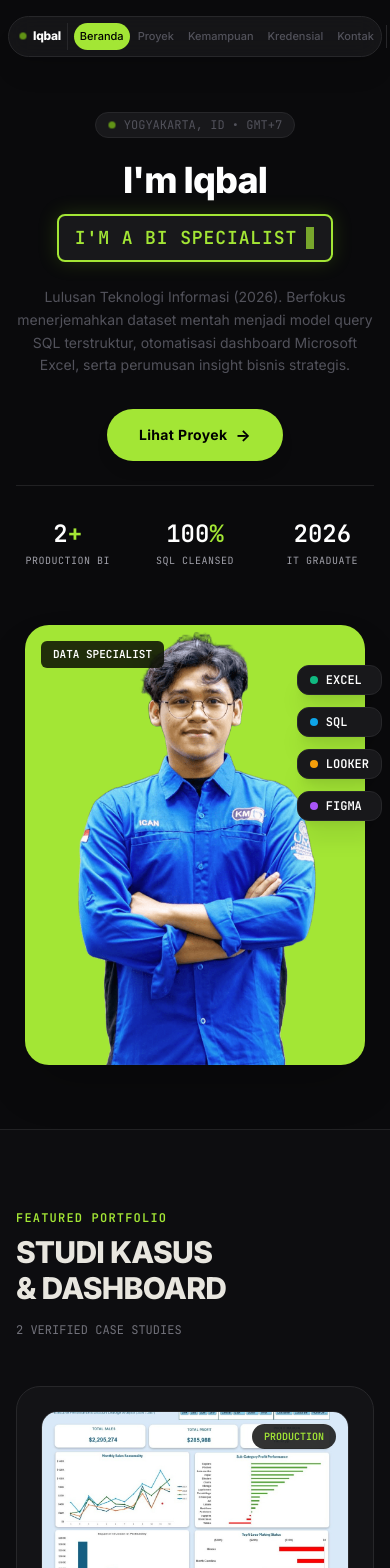
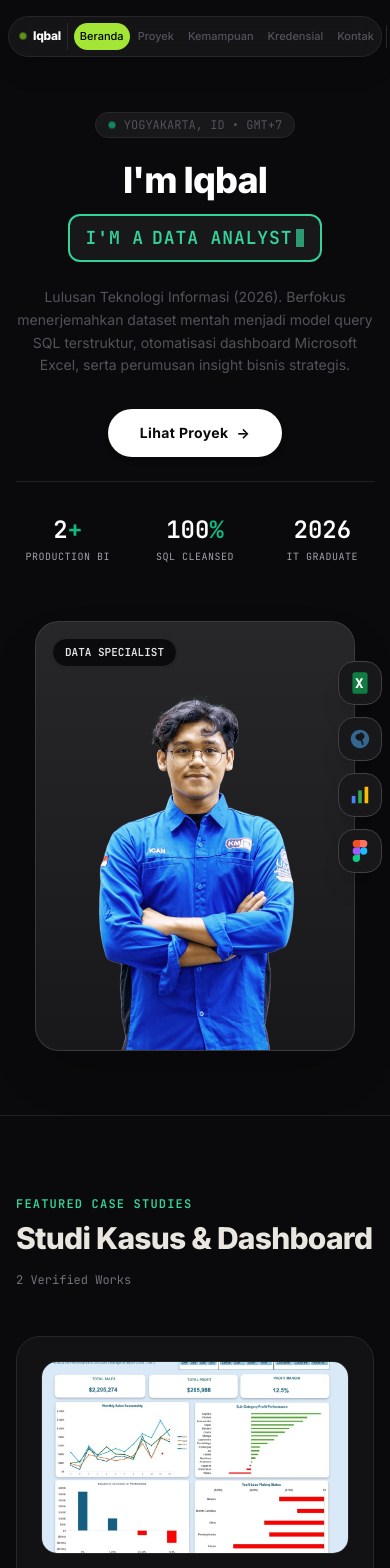
Before and after one commit to qivoradev/portofolio-iqbal, a React (Vite) app: page / in a window 390 px wide. Shown: the top 1568 px of the page. Built offline with nearby package versions, Linux system fonts and the light colour scheme.

Commit message:
feat: clean studio card, precise typewriter, official tool SVG logos, and full light/dark mode support

```diff
--- a/src/App.jsx
+++ b/src/App.jsx
@@ -70,7 +70,7 @@ function AppContent() {
           type="button"
           onClick={() => window.scrollTo({ top: 0, behavior: 'smooth' })}
           aria-label="Kembali ke Atas"
-          className="fixed bottom-6 right-6 z-40 p-3 rounded-full bg-zinc-900/90 text-zinc-300 border border-zinc-800 shadow-2xl hover:border-lime-400 hover:text-lime-400 transition-all cursor-pointer backdrop-blur-md"
+          className="fixed bottom-6 right-6 z-40 p-3 rounded-full bg-white/90 dark:bg-zinc-900/90 text-zinc-700 dark:text-zinc-300 border border-zinc-200 dark:border-zinc-800 shadow-xl hover:border-emerald-500 hover:text-emerald-500 transition-all cursor-pointer backdrop-blur-md"
         >
           <svg className="w-4 h-4" fill="none" viewBox="0 0 24 24" stroke="currentColor">
             <path strokeLinecap="round" strokeLinejoin="round" strokeWidth={2.5} d="M5 10l7-7m0 0l7 7m-7-7v18" />
--- a/src/components/Footer.jsx
+++ b/src/components/Footer.jsx
@@ -2,7 +2,7 @@ import React from 'react';
 
 export default function Footer() {
   return (
-    <footer className="bg-[#0a0a0c] text-zinc-500 text-xs font-mono border-t border-zinc-800/80 py-8 px-6 transition-colors">
+    <footer className="bg-white dark:bg-[#0a0a0c] text-zinc-500 dark:text-zinc-400 text-xs font-mono border-t border-zinc-200 dark:border-zinc-800/80 py-8 px-6 transition-colors">
       <div className="max-w-6xl mx-auto flex flex-col sm:flex-row items-center justify-between gap-4">
         {/* Kiri */}
         <div>
@@ -13,8 +13,8 @@ export default function Footer() {
 
         {/* Kanan */}
         <div className="flex items-center gap-2 shrink-0">
-          <span className="w-2 h-2 rounded-full bg-lime-400 inline-block animate-pulse" />
-          <span className="text-zinc-400">Available for full-time roles</span>
+          <span className="w-2 h-2 rounded-full bg-emerald-500 inline-block animate-pulse" />
+          <span className="text-zinc-600 dark:text-zinc-400">Available for full-time roles</span>
         </div>
       </div>
     </footer>
--- a/src/components/Hero.jsx
+++ b/src/components/Hero.jsx
@@ -1,49 +1,40 @@
 import React, { useState, useEffect } from 'react';
 import defaultAvatar from '../assets/profile.png';
 
-const ROLES = [
-  "I'M A DATA ANALYST",
-  "I'M A BI SPECIALIST",
-  "I'M A SQL MODELER"
-];
-
 export default function Hero({ language = 'id', profilePic } = {}) {
-  const imageSrc = profilePic || defaultAvatar || '/profile.png';
-
-  const [roleIndex, setRoleIndex] = useState(0);
-  const [text, setText] = useState('');
+  const avatarSrc = profilePic || defaultAvatar || '/profile.png';
+  const fullWord = "DATA ANALYST";
+  const [displayedWord, setDisplayedWord] = useState('');
   const [isDeleting, setIsDeleting] = useState(false);
 
+  // Animasi Typewriter khusus untuk kata "DATA ANALYST"
   useEffect(() => {
-    const currentRole = ROLES[roleIndex];
-    const typingSpeed = isDeleting ? 40 : 80;
+    const typingSpeed = isDeleting ? 50 : 100;
 
     const timer = setTimeout(() => {
-      if (!isDeleting && text === currentRole) {
-        setTimeout(() => setIsDeleting(true), 1500);
-      } else if (isDeleting && text === '') {
+      if (!isDeleting && displayedWord === fullWord) {
+        setTimeout(() => setIsDeleting(true), 2000);
+      } else if (isDeleting && displayedWord === '') {
         setIsDeleting(false);
-        setRoleIndex((prev) => (prev + 1) % ROLES.length);
       } else {
-        setText(currentRole.substring(0, isDeleting ? text.length - 1 : text.length + 1));
+        setDisplayedWord(fullWord.substring(0, isDeleting ? displayedWord.length - 1 : displayedWord.length + 1));
       }
     }, typingSpeed);
 
     return () => clearTimeout(timer);
-  }, [text, isDeleting, roleIndex]);
+  }, [displayedWord, isDeleting]);
 
   return (
     <section id="home" className="pt-28 pb-16 sm:pt-36 sm:pb-24 bg-zinc-50 dark:bg-[#0a0a0c] text-zinc-900 dark:text-white transition-colors overflow-hidden">
       <div className="max-w-6xl mx-auto px-4 sm:px-6 lg:px-8">
 
-        {/* Layout Grid: Rata tengah di Mobile, Split di Desktop */}
-        <div className="grid grid-cols-1 lg:grid-cols-12 gap-10 lg:gap-8 items-center">
+        <div className="grid grid-cols-1 lg:grid-cols-12 gap-12 lg:gap-8 items-center">
 
-          {/* Kolom Teks (7 Kolom) */}
+          {/* Kolom Kiri: Teks & Metrik (7 Kolom) */}
           <div className="lg:col-span-7 text-center lg:text-left flex flex-col items-center lg:items-start space-y-6">
 
-            <div className="inline-flex items-center gap-2 px-3 py-1 rounded-full bg-zinc-200/70 dark:bg-zinc-900 border border-zinc-300 dark:border-zinc-800 text-xs font-mono text-zinc-600 dark:text-zinc-400">
-              <span className="w-2 h-2 rounded-full bg-lime-500 animate-pulse" />
+            <div className="inline-flex items-center gap-2 px-3 py-1 rounded-full bg-zinc-200/60 dark:bg-zinc-900 border border-zinc-300 dark:border-zinc-800 text-xs font-mono text-zinc-600 dark:text-zinc-400">
+              <span className="w-2 h-2 rounded-full bg-emerald-500 animate-pulse" />
               <span>YOGYAKARTA, ID • GMT+7</span>
             </div>
 
@@ -52,37 +43,38 @@ export default function Hero({ language = 'id', profilePic } = {}) {
                 I'm Iqbal
               </h1>
 
-              {/* Tag Box Aksen Neon Hijau dengan Typewriter */}
+              {/* Tag Box: "I'M A " Statis, Hanya "DATA ANALYST" yang Mengetik */}
               <div className="mt-4 inline-block">
-                <div className="px-4 py-2 bg-white dark:bg-zinc-900 border-2 border-lime-500 dark:border-lime-400 rounded-lg shadow-[0_0_20px_rgba(132,204,22,0.2)] flex items-center gap-1 font-mono font-bold text-lg sm:text-2xl text-lime-600 dark:text-lime-400 tracking-wider">
-                  <span>{text}</span>
-                  <span className="w-2.5 h-6 bg-lime-500 dark:bg-lime-400 inline-block animate-pulse ml-1" />
+                <div className="px-4 py-2 bg-white dark:bg-zinc-900 border-2 border-emerald-500/80 dark:border-emerald-400 rounded-xl shadow-sm flex items-center font-mono font-bold text-lg sm:text-2xl text-emerald-600 dark:text-emerald-400 tracking-wider">
+                  <span className="mr-2">I'M A</span>
+                  <span>{displayedWord}</span>
+                  <span className="w-2 h-5 sm:h-6 bg-emerald-500 dark:bg-emerald-400 inline-block animate-pulse ml-1" />
                 </div>
               </div>
             </div>
 
-            <p className="text-sm sm:text-base text-zinc-600 dark:text-zinc-400 leading-relaxed max-w-xl font-sans">
+            <p className="text-sm sm:text-base text-zinc-600 dark:text-zinc-300 leading-relaxed max-w-xl font-sans">
               {language === 'en'
                 ? 'Information Technology Graduate (2026). Specializing in turning complex relational schemas into clean SQL models, automated Microsoft Excel dashboards, and executive business insights.'
                 : 'Lulusan Teknologi Informasi (2026). Berfokus menerjemahkan dataset mentah menjadi model query SQL terstruktur, otomatisasi dashboard Microsoft Excel, serta perumusan insight bisnis strategis.'}
             </p>
 
-            {/* Tombol Tunggal (Lihat Proyek) */}
+            {/* Tombol Utama Tunggal */}
             <div className="pt-2">
               <a
                 href="#projects"
-                className="px-8 py-3.5 rounded-full bg-lime-400 hover:bg-lime-300 text-black font-bold text-sm tracking-wide transition-all shadow-lg hover:shadow-lime-400/25 inline-flex items-center gap-2 transform hover:scale-105 active:scale-95 cursor-pointer"
+                className="px-8 py-3.5 rounded-full bg-zinc-900 dark:bg-white text-white dark:text-zinc-950 hover:bg-emerald-600 dark:hover:bg-emerald-400 font-bold text-sm tracking-wide transition-all shadow-md inline-flex items-center gap-2 cursor-pointer"
               >
                 <span>{language === 'en' ? 'Explore Works' : 'Lihat Proyek'}</span>
-                <span className="text-base">→</span>
+                <span>→</span>
               </a>
             </div>
 
-            {/* Metrik Statistik */}
-            <div className="grid grid-cols-3 gap-6 sm:gap-8 pt-8 border-t border-zinc-200 dark:border-zinc-800/80 w-full max-w-lg font-mono text-center lg:text-left">
+            {/* Metrik Portofolio Bersih */}
+            <div className="grid grid-cols-3 gap-6 pt-8 border-t border-zinc-200 dark:border-zinc-800/80 w-full max-w-md font-mono text-center lg:text-left">
               <div>
                 <span className="text-2xl sm:text-3xl font-black text-zinc-900 dark:text-white block">
-                  2<span className="text-lime-500 dark:text-lime-400">+</span>
+                  2<span className="text-emerald-500">+</span>
                 </span>
                 <span className="text-[10px] sm:text-xs text-zinc-500 dark:text-zinc-400 uppercase tracking-wider block mt-0.5">
                   Production BI
@@ -90,7 +82,7 @@ export default function Hero({ language = 'id', profilePic } = {}) {
               </div>
               <div>
                 <span className="text-2xl sm:text-3xl font-black text-zinc-900 dark:text-white block">
-                  100<span className="text-lime-500 dark:text-lime-400">%</span>
+                  100<span className="text-emerald-500">%</span>
                 </span>
                 <span className="text-[10px] sm:text-xs text-zinc-500 dark:text-zinc-400 uppercase tracking-wider block mt-0.5">
                   SQL Cleansed
@@ -108,47 +100,65 @@ export default function Hero({ language = 'id', profilePic } = {}) {
 
           </div>
 
-          {/* Kolom Kanan: Blok Neon Green + Foto Profil Besar HD Menjulang */}
-          <div className="lg:col-span-5 relative flex justify-center mt-4 lg:mt-0">
+          {/* Kolom Kanan: Foto Profil Studio Card + Logo Tools Asli (5 Kolom) */}
+          <div className="lg:col-span-5 relative flex justify-center mt-2 lg:mt-0">
 
-            {/* Box Neon Green Besar */}
-            <div className="relative w-full max-w-[340px] sm:max-w-[400px] h-[440px] sm:h-[500px] rounded-3xl bg-lime-400 dark:bg-lime-400 overflow-hidden shadow-2xl flex items-end justify-center">
+            {/* Studio Card (Bukan Green Screen, Melainkan Modern Studio Card) */}
+            <div className="relative w-full max-w-[320px] sm:max-w-[380px] h-[430px] sm:h-[490px] rounded-3xl bg-gradient-to-b from-zinc-200 via-zinc-100 to-zinc-300 dark:from-zinc-800 dark:via-zinc-850 dark:to-zinc-900 border border-zinc-300 dark:border-zinc-700/80 overflow-hidden shadow-2xl flex items-end justify-center">
 
-              {/* Foto Profil: Skala besar mengisi box dari dasar */}
               <img
-                src={imageSrc}
+                src={avatarSrc}
                 alt="Iqbal Dwi Fathonah"
-                className="w-full h-full object-cover object-bottom scale-125 origin-bottom"
+                className="w-full h-full object-cover object-bottom scale-110 origin-bottom"
                 onError={(e) => {
                   e.currentTarget.onerror = null;
                   e.currentTarget.src = '/profile.png';
                 }}
               />
 
-              {/* Tag Status di sudut kiri atas foto */}
-              <div className="absolute top-4 left-4 px-3 py-1 rounded-md bg-black/80 backdrop-blur-md text-white font-mono text-[11px] font-bold">
+              <div className="absolute top-4 left-4 px-3 py-1 rounded-full bg-white/90 dark:bg-zinc-950/90 backdrop-blur-md border border-zinc-200 dark:border-zinc-800 text-zinc-800 dark:text-zinc-200 font-mono text-[11px] font-semibold shadow-sm">
                 DATA SPECIALIST
               </div>
             </div>
 
-            {/* Floating Tools Badges Melayang di Kanan */}
+            {/* Floating Tools Badges dengan Logo Asli */}
             <div className="absolute -right-2 sm:-right-6 top-10 flex flex-col gap-3">
-              <div className="px-3 py-1.5 rounded-xl bg-white dark:bg-zinc-900 border border-zinc-200 dark:border-zinc-800 shadow-xl flex items-center gap-2 text-xs font-mono font-bold text-zinc-900 dark:text-white">
-                <span className="w-2 h-2 rounded-full bg-emerald-500" />
-                <span>EXCEL</span>
+
+              {/* Microsoft Excel */}
+              <div className="w-11 h-11 rounded-2xl bg-white dark:bg-zinc-900 border border-zinc-200 dark:border-zinc-700 shadow-xl flex items-center justify-center p-2 transform hover:scale-110 transition-transform cursor-pointer" title="Microsoft Excel">
+                <svg className="w-full h-full" viewBox="0 0 24 24">
+                  <path fill="#107C41" d="M16.5 2H7.5A2.5 2.5 0 0 0 5 4.5v15A2.5 2.5 0 0 0 7.5 22h9a2.5 2.5 0 0 0 2.5-2.5v-15A2.5 2.5 0 0 0 16.5 2z"/>
+                  <path fill="#FFF" d="M7.7 7.5l2.6 4.5-2.6 4.5h2.1l1.5-2.9 1.5 2.9h2.1l-2.6-4.5 2.6-4.5h-2.1l-1.5 2.9-1.5-2.9H7.7z"/>
+                </svg>
               </div>
-              <div className="px-3 py-1.5 rounded-xl bg-white dark:bg-zinc-900 border border-zinc-200 dark:border-zinc-800 shadow-xl flex items-center gap-2 text-xs font-mono font-bold text-zinc-900 dark:text-white">
-                <span className="w-2 h-2 rounded-full bg-sky-500" />
-                <span>SQL</span>
+
+              {/* PostgreSQL / SQL */}
+              <div className="w-11 h-11 rounded-2xl bg-white dark:bg-zinc-900 border border-zinc-200 dark:border-zinc-700 shadow-xl flex items-center justify-center p-2.5 transform hover:scale-110 transition-transform cursor-pointer" title="SQL / PostgreSQL">
+                <svg className="w-full h-full" viewBox="0 0 24 24" fill="#336791">
+                  <path d="M12 2C6.48 2 2 6.48 2 12s4.48 10 10 10 10-4.48 10-10S17.52 2 12 2zm0 3c2.76 0 5 1.79 5 4 0 1.54-1.09 2.87-2.69 3.56l1.92 5.44-1.88.66-1.74-4.94C12.4 13.9 12.2 13.9 12 13.9c-2.76 0-5-1.79-5-4s2.24-4 5-4z"/>
+                </svg>
               </div>
-              <div className="px-3 py-1.5 rounded-xl bg-white dark:bg-zinc-900 border border-zinc-200 dark:border-zinc-800 shadow-xl flex items-center gap-2 text-xs font-mono font-bold text-zinc-900 dark:text-white">
-                <span className="w-2 h-2 rounded-full bg-amber-500" />
-                <span>LOOKER</span>
+
+              {/* Looker Studio */}
+              <div className="w-11 h-11 rounded-2xl bg-white dark:bg-zinc-900 border border-zinc-200 dark:border-zinc-700 shadow-xl flex items-center justify-center p-2.5 transform hover:scale-110 transition-transform cursor-pointer" title="Google Looker Studio">
+                <svg className="w-full h-full" viewBox="0 0 24 24">
+                  <path fill="#4285F4" d="M3 13h4v8H3z"/>
+                  <path fill="#34A853" d="M10 7h4v14h-4z"/>
+                  <path fill="#FBBC05" d="M17 3h4v18h-4z"/>
+                </svg>
               </div>
-              <div className="px-3 py-1.5 rounded-xl bg-white dark:bg-zinc-900 border border-zinc-200 dark:border-zinc-800 shadow-xl flex items-center gap-2 text-xs font-mono font-bold text-zinc-900 dark:text-white">
-                <span className="w-2 h-2 rounded-full bg-purple-500" />
-                <span>FIGMA</span>
+
+              {/* Figma */}
+              <div className="w-11 h-11 rounded-2xl bg-white dark:bg-zinc-900 border border-zinc-200 dark:border-zinc-700 shadow-xl flex items-center justify-center p-2.5 transform hover:scale-110 transition-transform cursor-pointer" title="Figma">
+                <svg className="w-full h-full" viewBox="0 0 38 57">
+                  <path fill="#1abcfe" d="M19 28.5a9.5 9.5 0 1 1 19 0 9.5 9.5 0 0 1-19 0z"/>
+                  <path fill="#0acf83" d="M0 47.5A9.5 9.5 0 0 1 9.5 38H19v9.5a9.5 9.5 0 1 1-19 0z"/>
+                  <path fill="#ff7262" d="M19 0v19h9.5a9.5 9.5 0 1 0 0-19H19z"/>
+                  <path fill="#f24e1e" d="M0 9.5A9.5 9.5 0 0 0 9.5 19H19V0H9.5A9.5 9.5 0 0 0 0 9.5z"/>
+                  <path fill="#a259ff" d="M0 28.5A9.5 9.5 0 0 0 9.5 38H19V19H9.5A9.5 9.5 0 0 0 0 28.5z"/>
+                </svg>
               </div>
+
             </div>
 
           </div>
--- a/src/components/Projects.jsx
+++ b/src/components/Projects.jsx
@@ -9,21 +9,21 @@ export default function Projects({ language = 'id', projects: propProjects, open
   const openModal = propOpenModal || ((project) => setInternalModalProject(project));
 
   return (
-    <section id="projects" className="py-20 bg-[#0d0d10] text-white border-t border-zinc-800/80 scroll-mt-14">
+    <section id="projects" className="py-20 sm:py-28 bg-white dark:bg-[#0a0a0c] text-zinc-900 dark:text-white border-t border-zinc-200 dark:border-zinc-800/80 transition-colors scroll-mt-14">
       <div className="max-w-6xl mx-auto px-4 sm:px-6 lg:px-8">
 
         {/* Section Header */}
         <div className="flex flex-col sm:flex-row sm:items-end justify-between gap-4 mb-12">
           <div>
-            <span className="text-xs font-mono tracking-widest uppercase text-lime-400 font-bold block mb-2">
-              FEATURED PORTFOLIO
+            <span className="text-xs font-mono tracking-widest uppercase text-emerald-600 dark:text-emerald-400 font-bold block mb-2">
+              Featured Case Studies
             </span>
-            <h2 className="text-3xl sm:text-5xl font-black tracking-tight uppercase">
-              {language === 'en' ? 'Selected Projects' : 'Studi Kasus & Dashboard'}
+            <h2 className="text-3xl sm:text-4xl font-black tracking-tight">
+              {language === 'en' ? 'Selected Analytics Projects' : 'Studi Kasus & Dashboard'}
             </h2>
           </div>
           <span className="text-xs font-mono text-zinc-500">
-            {projects.length} VERIFIED CASE STUDIES
+            {projects.length} Verified Works
           </span>
         </div>
 
@@ -33,38 +33,35 @@ export default function Projects({ language = 'id', projects: propProjects, open
             <div
               key={project.id}
               onClick={() => openModal(project)}
-              className="group p-6 rounded-3xl bg-zinc-900/60 hover:bg-zinc-900 border border-zinc-800 hover:border-lime-400/50 transition-all duration-300 cursor-pointer flex flex-col justify-between"
+              className="group p-6 rounded-3xl bg-zinc-50 dark:bg-zinc-900/60 hover:bg-zinc-100 dark:hover:bg-zinc-900 border border-zinc-200 dark:border-zinc-800 hover:border-emerald-500/50 dark:hover:border-emerald-500/50 transition-all duration-300 cursor-pointer flex flex-col justify-between shadow-sm hover:shadow-md"
             >
               <div>
-                <div className="relative aspect-[16/10] rounded-2xl overflow-hidden mb-6 bg-zinc-950 border border-zinc-800">
+                <div className="relative aspect-[16/10] rounded-2xl overflow-hidden mb-6 bg-zinc-200 dark:bg-zinc-950 border border-zinc-200 dark:border-zinc-800">
                   <img
                     src={project.image}
                     alt={project.title}
                     className="w-full h-full object-cover transition-transform duration-500 group-hover:scale-105"
                   />
-                  <div className="absolute top-3 right-3 px-3 py-1 rounded-full bg-black/80 backdrop-blur-md text-lime-400 font-mono text-[10px] font-bold">
-                    PRODUCTION
-                  </div>
                 </div>
 
-                <h3 className="text-xl font-bold group-hover:text-lime-400 transition-colors mb-2">
+                <h3 className="text-xl font-bold group-hover:text-emerald-600 dark:group-hover:text-emerald-400 transition-colors mb-2">
                   {project.title}
                 </h3>
-                <p className="text-xs sm:text-sm text-zinc-400 leading-relaxed mb-6 font-sans">
+                <p className="text-xs sm:text-sm text-zinc-600 dark:text-zinc-400 leading-relaxed mb-6 font-sans">
                   {project.description || project.shortDesc}
                 </p>
               </div>
 
-              <div className="pt-4 border-t border-zinc-800/80 flex items-center justify-between text-xs font-mono">
+              <div className="pt-4 border-t border-zinc-200 dark:border-zinc-800 flex items-center justify-between text-xs font-mono">
                 <div className="flex flex-wrap gap-1.5">
                   {(project.tags || []).map((tag) => (
-                    <span key={tag} className="px-2.5 py-1 rounded-md bg-zinc-800 text-zinc-300 text-[10px]">
+                    <span key={tag} className="px-2.5 py-1 rounded-md bg-white dark:bg-zinc-800 text-zinc-700 dark:text-zinc-300 text-[11px] border border-zinc-200 dark:border-zinc-700">
                       {tag}
                     </span>
                   ))}
                 </div>
-                <span className="text-lime-400 font-bold text-xs flex items-center gap-1 group-hover:translate-x-1 transition-transform">
-                  View Detail →
+                <span className="text-emerald-600 dark:text-emerald-400 font-bold text-xs flex items-center gap-1 group-hover:translate-x-1 transition-transform">
+                  Open Case Study →
                 </span>
               </div>
             </div>
```
Also changed, not shown: src/components/About.jsx (+14 -14 lines), src/components/Certifications.jsx (+21 -21 lines), src/components/Contact.jsx (+23 -23 lines).
